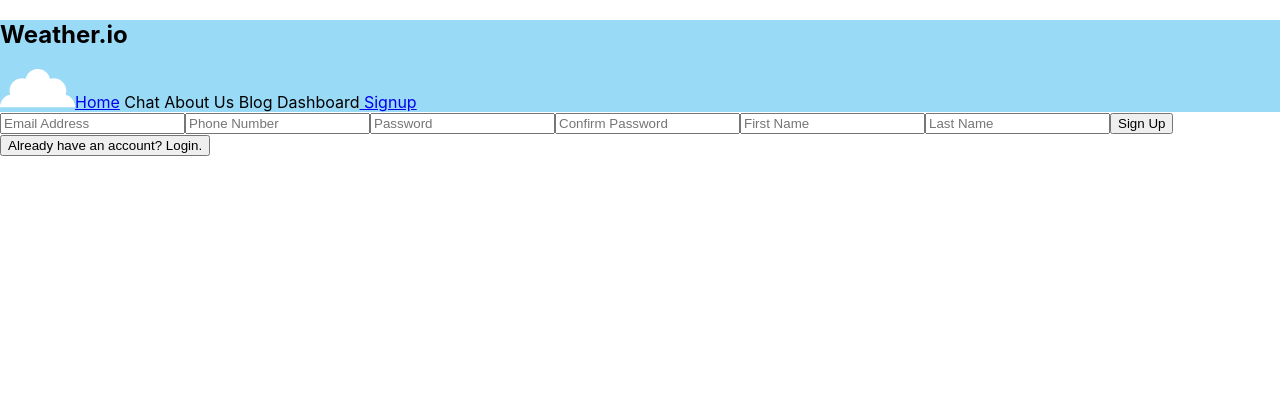
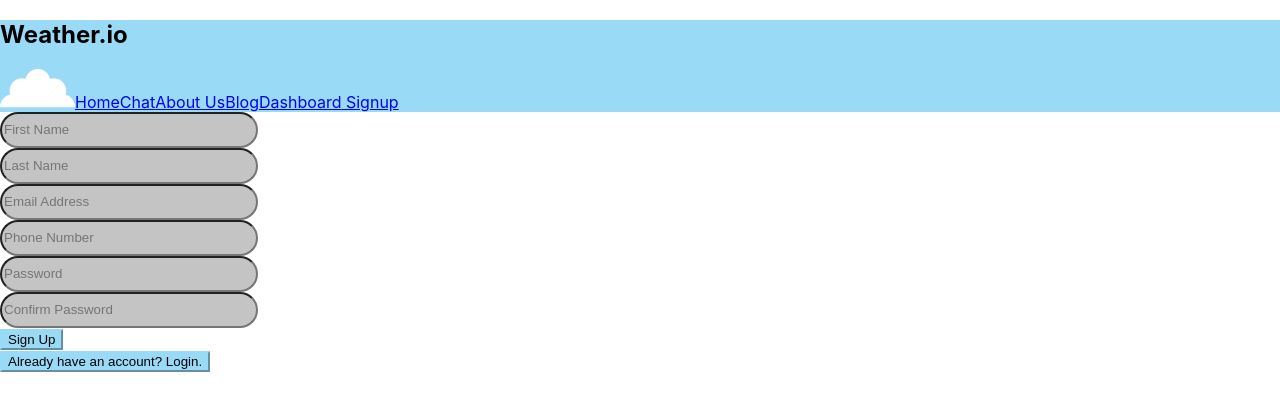
Before and after one commit to meimunchi/Weathr.io, a React (Create React App) app in the folder frontend/: page /signup in a window 1280 px wide. Shown: the top 410 px of the page. Built offline with nearby package versions, Linux system fonts and the light colour scheme.

Commit message:
added styling with signup form

```diff
--- /dev/null
+++ b/frontend/src/App/Form/Login/signup.css
@@ -0,0 +1,16 @@
+form {
+    margin: 0 auto;
+
+}
+
+input.input{
+    height: 30px;
+    width: 250px;
+    background: #C4C4C4;
+    border-radius: 24px;
+}
+
+button, input.login {
+    background: #99DAF7;
+    border-color: #99DAF7;
+}
--- a/frontend/src/App/Form/Login/signup.tsx
+++ b/frontend/src/App/Form/Login/signup.tsx
@@ -1,7 +1,9 @@
 import React, { useState } from 'react';
+import Login from '../login'
 import { SignUpForm } from '../interfaces'
 import { v4 as uuidv4 } from 'uuid';
 import Axios from 'axios'
+import './signup.css'
 
 function SignUp() {
 
@@ -47,9 +49,15 @@ function SignUp() {
     }
 
     const validUserInfo = (e: any) => {
-        let valid = true
+        let valid = true;
+        // im not sure of a better way of doing this
+        if (signUpForm.email == "" || signUpForm.first_name == "" || signUpForm.last_name == ""
+            || signUpForm.password == "" || signUpForm.phone_number == "") {
 
-        if (signUpForm.password != signUpForm.password_confirm) {
+            valid = false
+        }
+
+        else if (signUpForm.password != signUpForm.password_confirm) {
             valid = false
         }
 
@@ -63,55 +71,64 @@ function SignUp() {
     return (
         <form onSubmit={submitForm}>
 
-            <input
+            <input className="input"
+                name="first_name"
+                type="text"
+                placeholder="First Name"
+                onChange={updateSignUpForm}
+                value={signUpForm.first_name} />
+            <br></br>
+
+            <input className="input"
+                name="last_name"
+                type="text"
+                placeholder="Last Name"
+                onChange={updateSignUpForm}
+                value={signUpForm.last_name} />
+            <br></br>
+
+            <input className="input"
                 name="email"
                 type="email"
                 placeholder="Email Address"
                 onChange={updateSignUpForm}
                 value={signUpForm.email} />
+            <br></br>
 
-            <input
+            <input className="input"
                 name="phone_number"
                 type="tel"
                 placeholder="Phone Number"
                 pattern="[0-9]{10}"
                 onChange={updateSignUpForm}
                 value={signUpForm.phone_number} />
+            <br></br>
 
-            <input
+            <input className="input"
                 name="password"
                 type="password"
                 placeholder="Password"
                 onChange={updateSignUpForm}
                 value={signUpForm.password} />
+            <br></br>
 
-            <input
+            <input className="input"
                 name="password_confirm"
                 type="password"
                 placeholder="Confirm Password"
                 onChange={updateSignUpForm}
                 value={signUpForm.password_confirm} />
+            <br></br>
 
-            <input
-                name="first_name"
-                type="text"
-                placeholder="First Name"
-                onChange={updateSignUpForm}
-                value={signUpForm.first_name} />
+            <button className="signUp"
+                type="submit">Sign Up</button>
+            <br></br>
 
-            <input
-                name="last_name"
-                type="text"
-                placeholder="Last Name"
-                onChange={updateSignUpForm}
-                value={signUpForm.last_name} />
-
-
-            <button type="submit">Sign Up</button>
-
-            <input type="button"
+            <input className="login"
+                type="button"
                 value="Already have an account? Login."
                 onClick={sendToLogin} />
+            <br></br>
 
         </form>
     );
--- a/frontend/src/App/Navigation/navigation.tsx
+++ b/frontend/src/App/Navigation/navigation.tsx
@@ -9,10 +9,10 @@ function Navigation() {
             <h2>Weather.io</h2>
             <img src={cloud} alt="Weathr Logo" />
             <Link to='/'>Home</Link>
-            <a> Chat</a>
-            <a> About Us</a>
-            <a> Blog</a>
-            <a> Dashboard</a>
+            <Link to='/chat'>Chat</Link>
+            <Link to='/about_us'>About Us</Link>
+            <Link to='/blog'>Blog</Link>
+            <Link to='/dashboard'>Dashboard</Link>
             <Link to='/signup'> Signup</Link>
         </div>
     )
```
Also changed, not shown: frontend/src/assets/big-blue-cloud.png (added).
